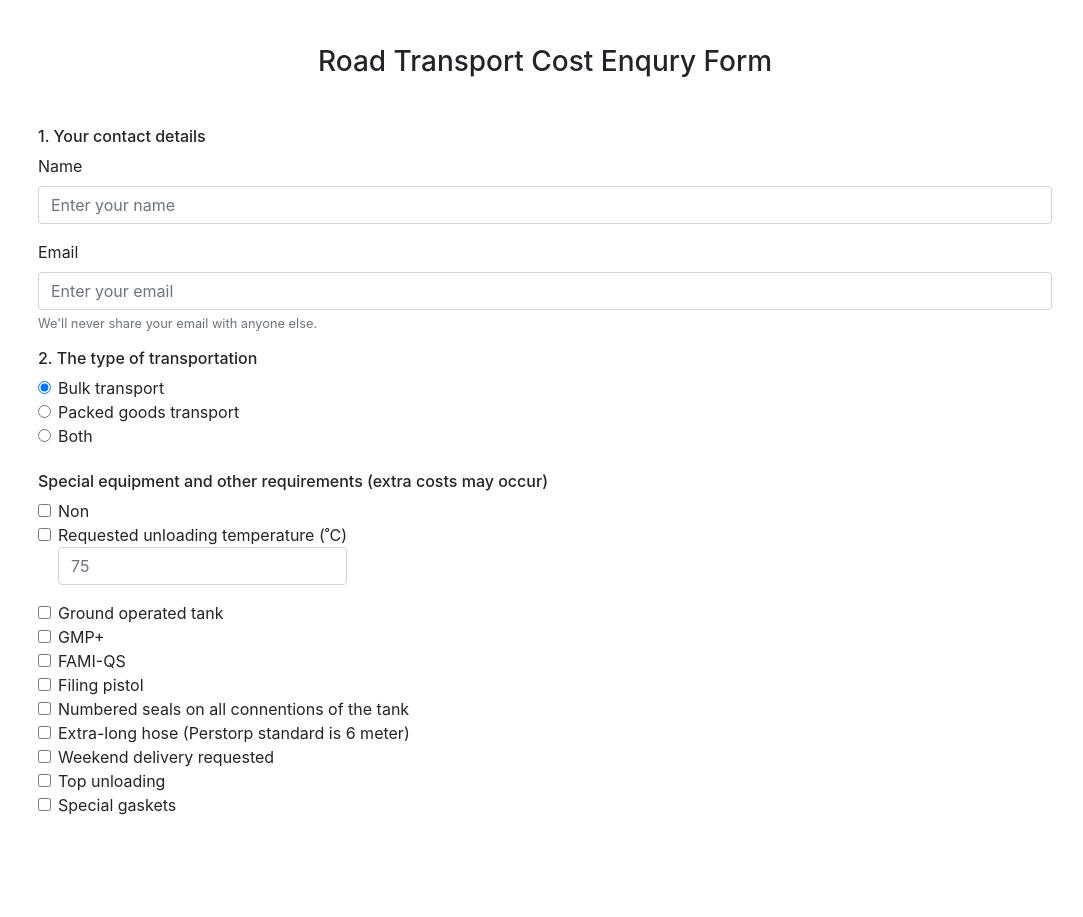
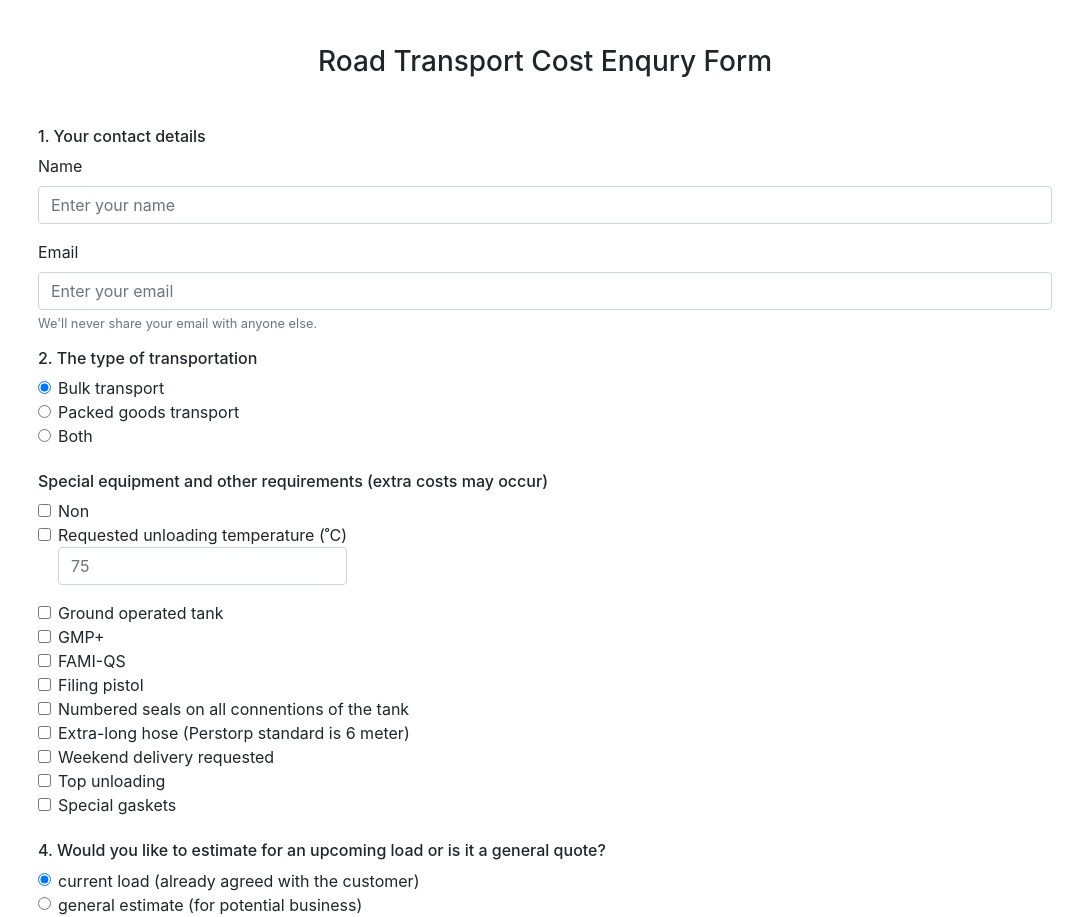
Before and after one commit to rubikuo/Enquiry-Form-Perstorp, a plain HTML site: page index.html in a window 1280 px wide. Shown: the part 155-1072 px from the top of the page, without its empty margins (95-1178 px from the left). Before the commit the page ends 972 px from the top, so only its background shows below. Drawn offline with nearby package versions, Linux system fonts and the light colour scheme.

Commit message:
request5, ready for test

```diff
--- a/index.html
+++ b/index.html
@@ -131,7 +131,21 @@
         </div>
       </div>
 
-
+      <!---Request 5------------------------------------------------------------------------>
+      <br>
+      <h6> 4. Would you like to estimate for an upcoming load or is it a general quote?</h6>
+      <div class="form-check">
+        <input class="form-check-input" type="radio" name="quoteType" id="quoteType1" value="option1" checked>
+        <label class="form-check-label" for="quoteType1">
+          current load (already agreed with the customer)
+        </label>
+      </div>
+      <div class="form-check">
+        <input class="form-check-input" type="radio" name="quoteType" id="quoteType2" value="option2">
+        <label class="form-check-label" for="quoteType2">
+          general estimate (for potential business)
+        </label>
+      </div>
     </form>
 
   </div>
```
